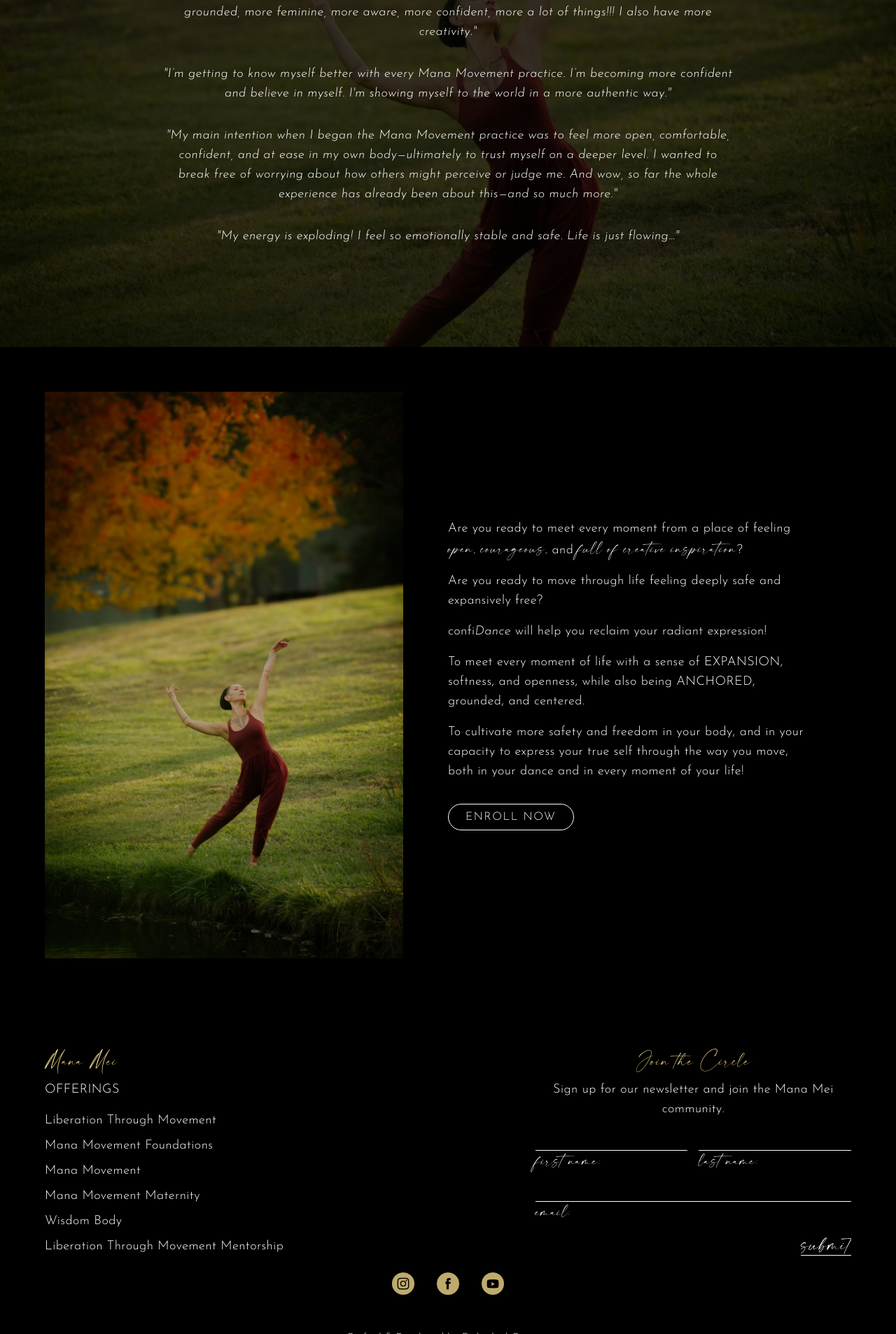
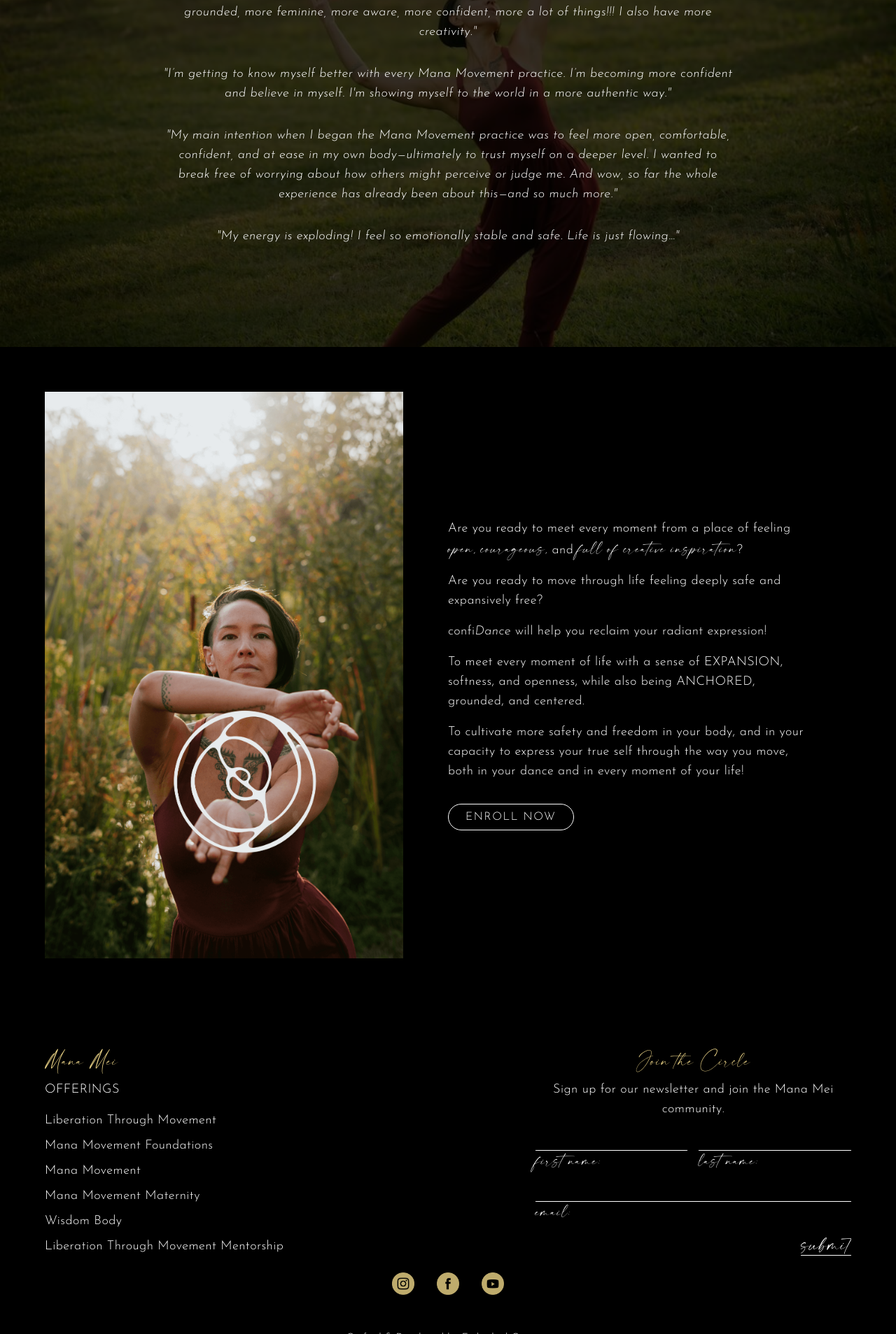
Before and after one commit to brittwoodard/manamei, a Jekyll site: the page built from confidance.html, in a window 1280 px wide. Shown: the part 4493-6400 px from the top of the page at 70% size. Built offline with Jekyll 4.4.1, drawn with Linux system fonts in a browser that asks for light colours; nearby versions of some CDN libraries.

Commit message:
images done

```diff
--- a/confidance.html
+++ b/confidance.html
@@ -243,7 +243,7 @@ seo:
   <div class="grid md:grid-cols-2">
 
     <!-- Left Column (image) -->
-    <div class="order-last md:order-first m-10p bg-image-style min-h-[60vh] md:min-h-[90vh] mx-10p" style="background-image: url('/uploads/images/manamei-93.JPEG');"></div>
+    <div class="order-last md:order-first m-10p bg-image-style min-h-[60vh] md:min-h-[90vh] mx-10p" style="background-image: url('/uploads/images/manamei-99.png');"></div>
 
     <!-- Right Column (text) -->
     <div class="flex items-center justify-center">
```
Also changed, not shown: uploads/images/manamei-99.png (added).
